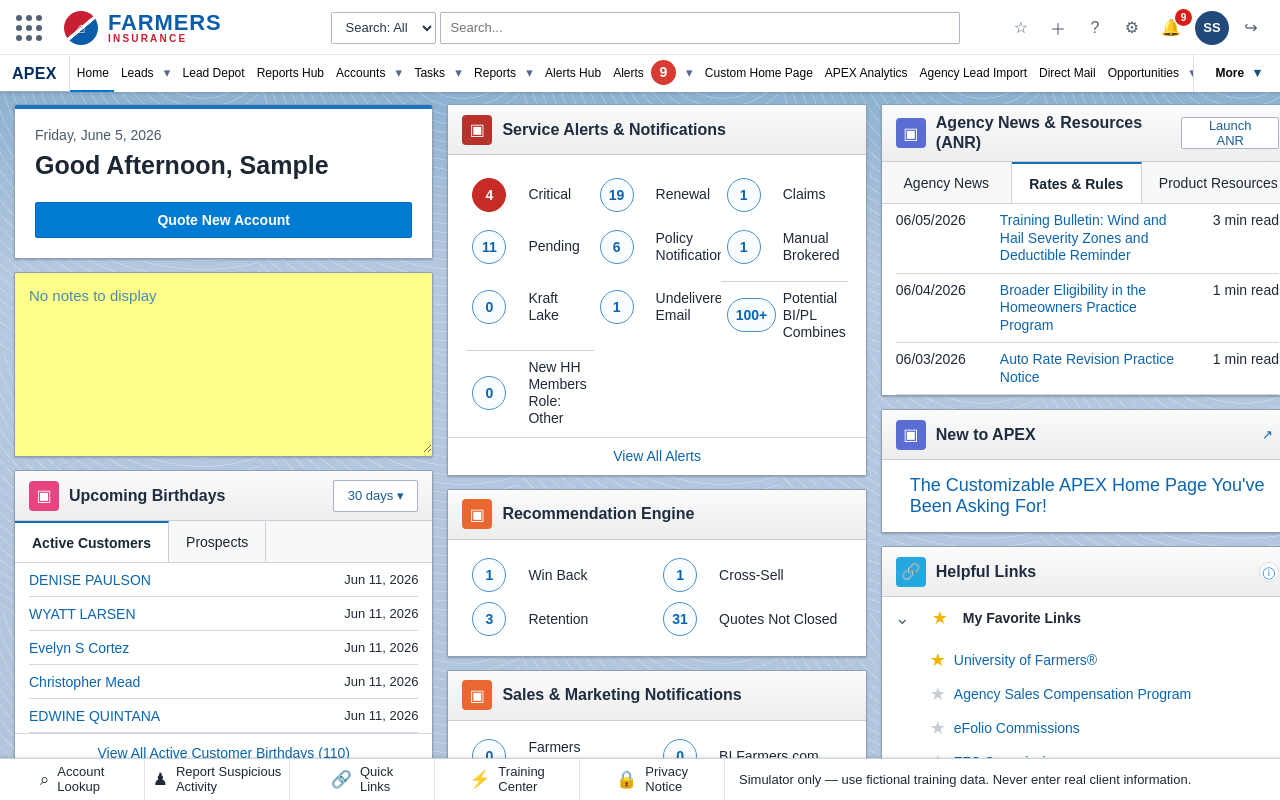
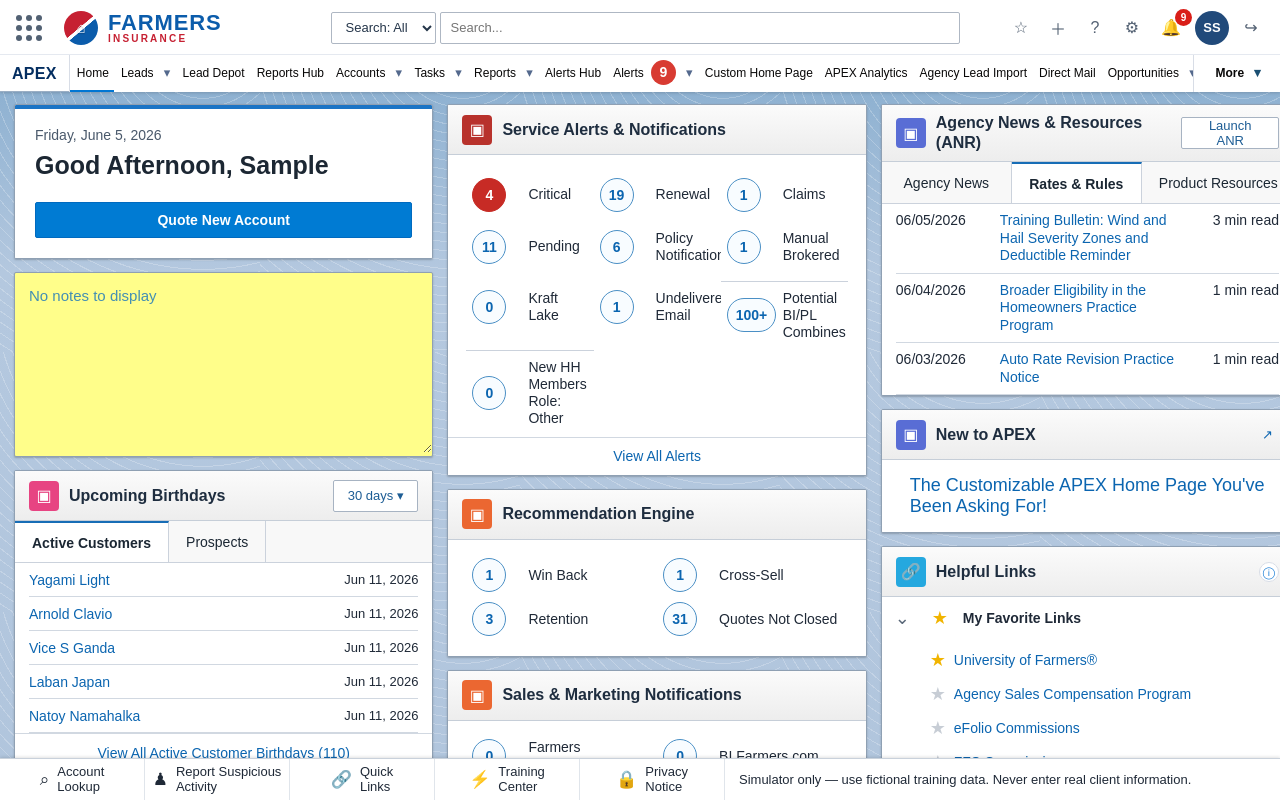
Before and after one commit to jonasrosauro122-a11y/Farmers-Simulator, a React (Vite) app: page / in a window 1280 px wide. Both pictures are taken after typing "Sample", "Sample", "Sample" into the empty fields and a click on the button "Enter CRM Simulator". Shown: the top 800 px of the page. Built offline with nearby package versions, Linux system fonts and the light colour scheme.

Commit message:
Update HomePage.jsx

```diff
--- a/src/pages/HomePage.jsx
+++ b/src/pages/HomePage.jsx
@@ -121,11 +121,11 @@
   }, [taskTab, tasks, user.name]);
 
   const birthdayRows = [
-    { name: 'DENISE PAULSON', date: 'Jun 11, 2026' },
-    { name: 'WYATT LARSEN', date: 'Jun 11, 2026' },
-    { name: 'Evelyn S Cortez', date: 'Jun 11, 2026' },
-    { name: 'Christopher Mead', date: 'Jun 11, 2026' },
-    { name: 'EDWINE QUINTANA', date: 'Jun 11, 2026' }
+    { name: 'Yagami Light', date: 'Jun 11, 2026' },
+    { name: 'Arnold Clavio', date: 'Jun 11, 2026' },
+    { name: 'Vice S Ganda', date: 'Jun 11, 2026' },
+    { name: 'Laban Japan', date: 'Jun 11, 2026' },
+    { name: 'Natoy Namahalka', date: 'Jun 11, 2026' }
   ];
 
   const prospectBirthdayRows = accounts
```
